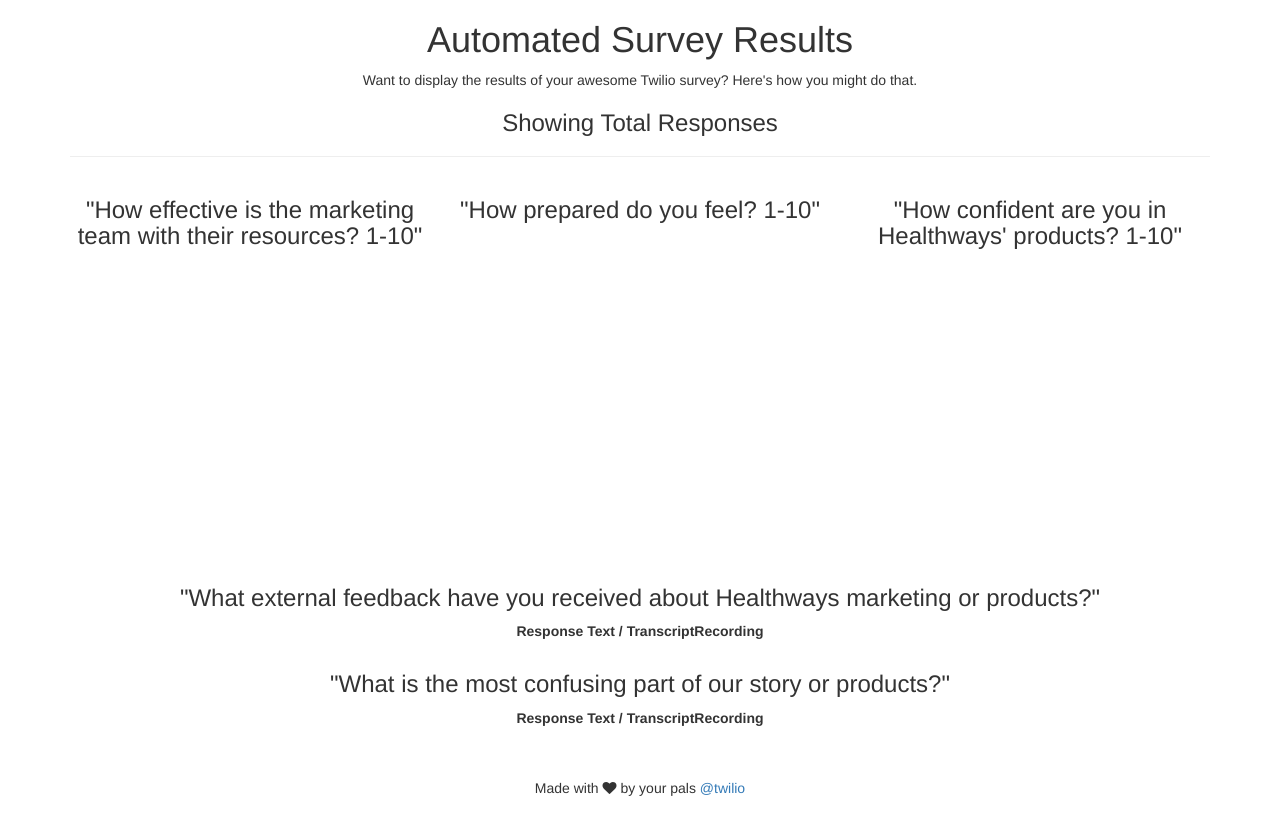
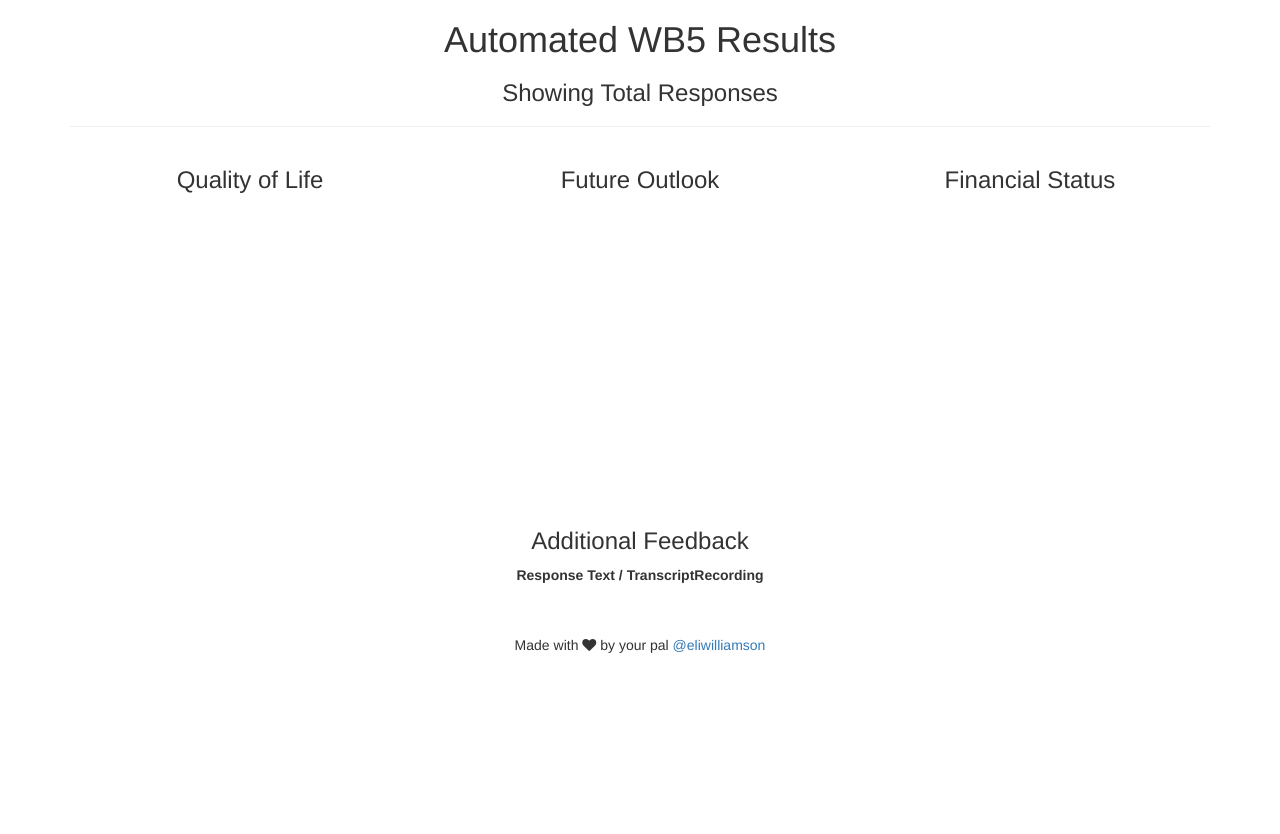
Before and after one commit to eliwilliamson/mobile-survey, a website: page public/index.html in a window 1280 px wide. After the commit the page ends 800 px from the top, so only its background shows below. Drawn offline with nearby package versions, Linux system fonts and the light colour scheme; no server answers.

Commit message:
update results dashboard

```diff
--- a/public/index.html
+++ b/public/index.html
@@ -24,42 +24,29 @@
 
 <!-- App Layout -->
 <section id="main" class="container">
-    <h1>Automated Survey Results</h1>
-    <p>
-        Want to display the results of your awesome Twilio survey? Here's
-        how you might do that.
-    </p>
+    <h1>Automated WB5 Results</h1>
 
     <h3>Showing <span id="total"></span> Total Responses</h3>
     <hr/>
 
     <div class="row">
         <div class="col-sm-4">
-            <h3>"How effective is the marketing team with their resources? 1-10"</h3>
+            <h3>Quality of Life</h3>
             <canvas id="effectivenessChart" width="300" height="300"></canvas>
         </div>
         <div class="col-sm-4">
-            <h3>"How prepared do you feel? 1-10"</h3>
+            <h3>Future Outlook</h3>
             <canvas id="prepairednessChart" width="300" height="300"></canvas>
         </div>
         <div class="col-sm-4">
-            <h3>"How confident are you in Healthways' products? 1-10"</h3>
+            <h3>Financial Status</h3>
             <canvas id="confidenceChart" width="300" height="300"></canvas>
         </div>
     </div>
 
     <div class="row">
-        <h3>"What external feedback have you received about Healthways marketing or products?"</h3>
+        <h3>Additional Feedback</h3>
         <table id="feedbackResponses">
-            <tr>
-                <th>Response Text / Transcript</th>
-                <th>Recording</th>
-            </tr>
-        </table>
-    </div>
-    <div class="row">
-        <h3>"What is the most confusing part of our story or products?"</h3>
-        <table id="confusionResponses">
             <tr>
                 <th>Response Text / Transcript</th>
                 <th>Recording</th>
@@ -70,8 +57,8 @@
 </section>
 
 <footer class="container">
-    Made with <i class="fa fa-heart"></i> by your pals
-    <a href="http://www.twilio.com">@twilio</a>
+    Made with <i class="fa fa-heart"></i> by your pal
+    <a href="eliwilliamson.com">@eliwilliamson</a>
 </footer>
 
 <!-- JS Dependencies -->
```
